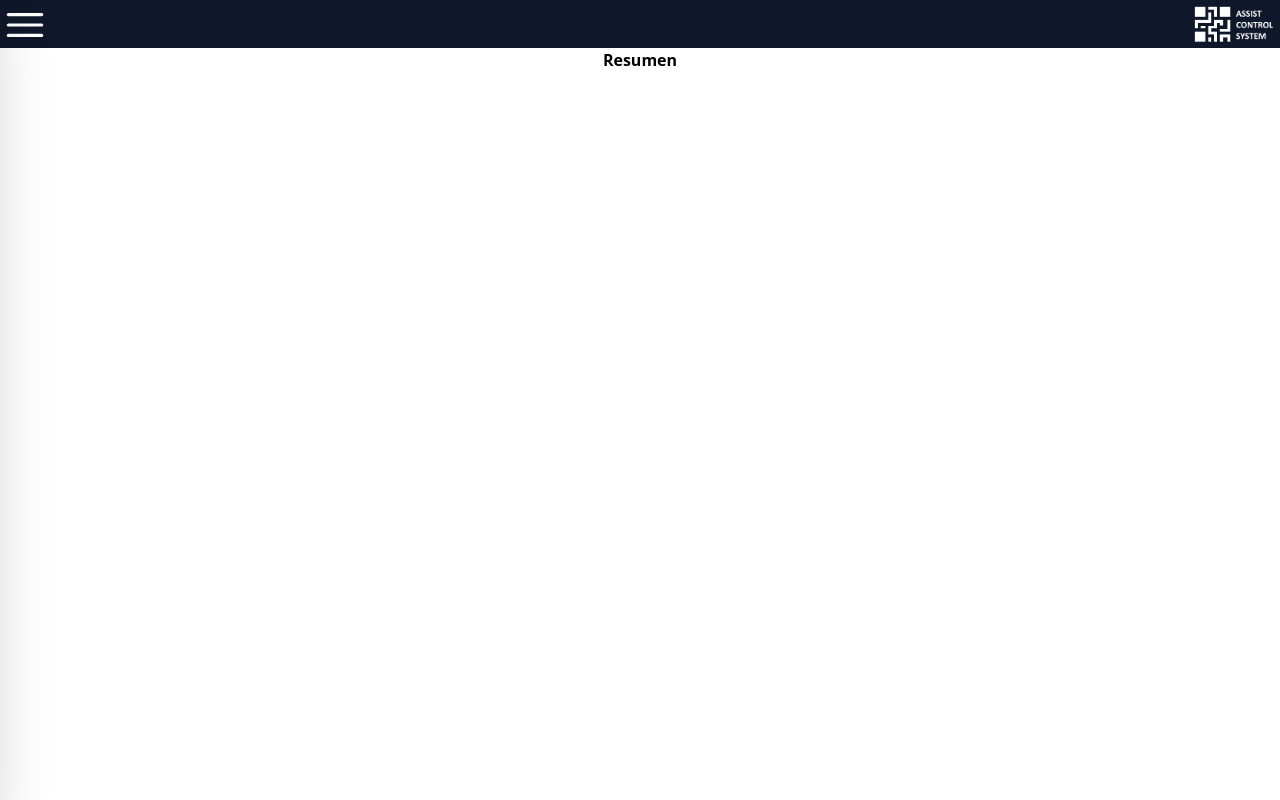
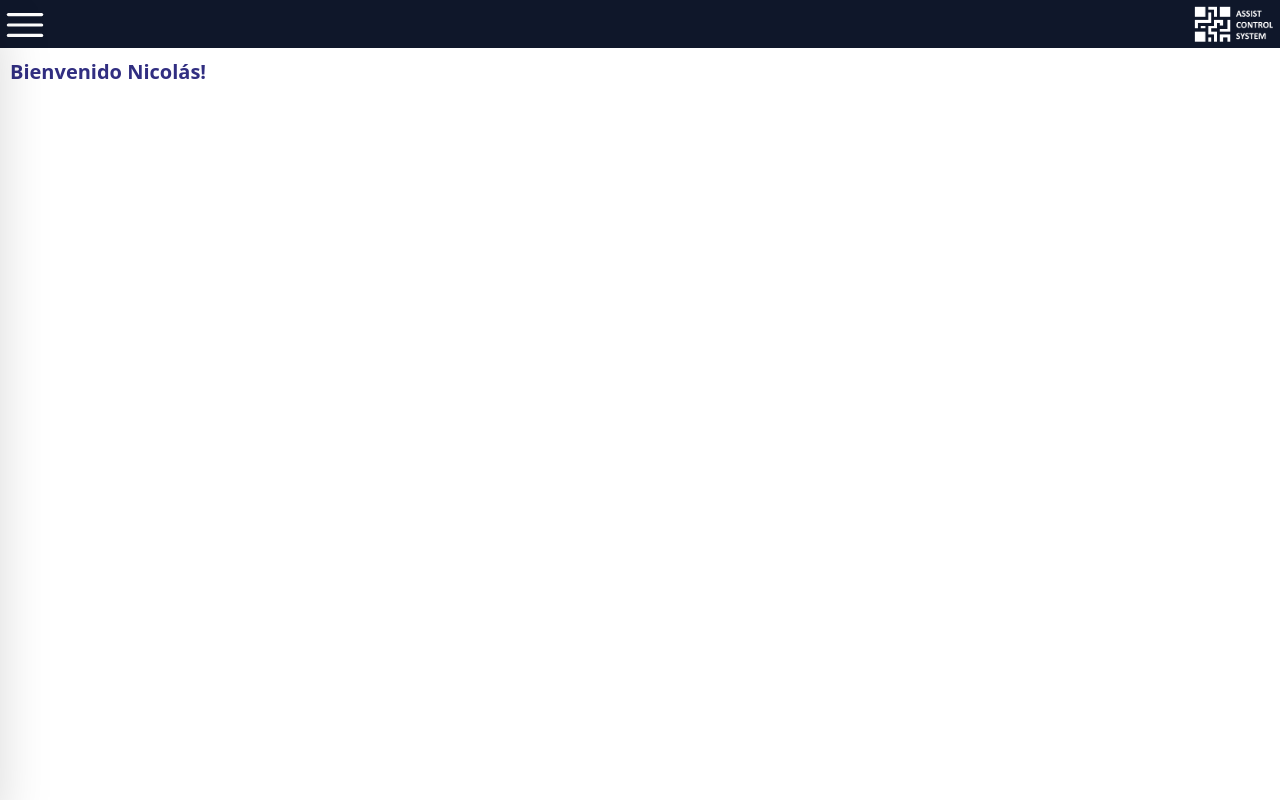
Before and after one commit to javierdillon21/Assits-Control-System, a Next.js app: page /resumen in a window 1280 px wide. Built offline with nearby package versions, Linux system fonts and the light colour scheme.

Commit message:
esquemas

```diff
--- a/src/app/page.tsx
+++ b/src/app/page.tsx
@@ -26,7 +26,7 @@ export default function Home() {
               placeholder="Password" type="password"/>
           </div>
           <div className="flex justify-center items-center">
-            <button onClick={login}
+            <button onClick={login} type="button"
               className="text-[0.9rem] bg-indigo-900 border border-blue-800 py-1 px-4 rounded-lg hover:bg-indigo-950 font-bold">
               Iniciar Sesión
             </button>
--- a/src/pages/resumen.tsx
+++ b/src/pages/resumen.tsx
@@ -2,12 +2,16 @@ import '@/app/globals.css'
 import Sidebar from "@/app/components/sidebar";
 
 export default function Resumen() {
+  const firstName = "Nicolás";
+  const lastName = "Segovia";
+
   return (
     <main className="h-screen sm:pt-12 pt-12 bg-slate-900">
       <Sidebar thisPage={0}></Sidebar>
-      <div className="bg-white h-full flex justify-center">
-        <h1 className="text-black font-bold">Resumen</h1>
+      <div className="bg-white h-full p-2.5">
+        <div className="flex text-xl justify-start font-bold block text-indigo-900">Bienvenido {firstName}!</div>
       </div>
+
     </main>
   )
 }
```
Also changed, not shown: 1 other file (tests, documents, lock files or other folders).
